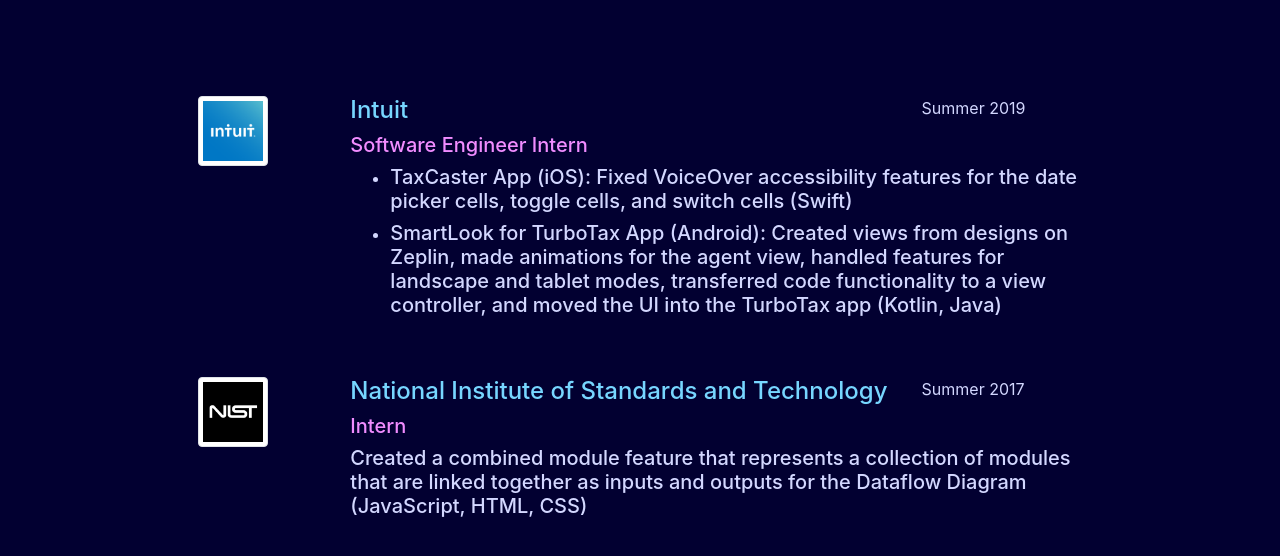
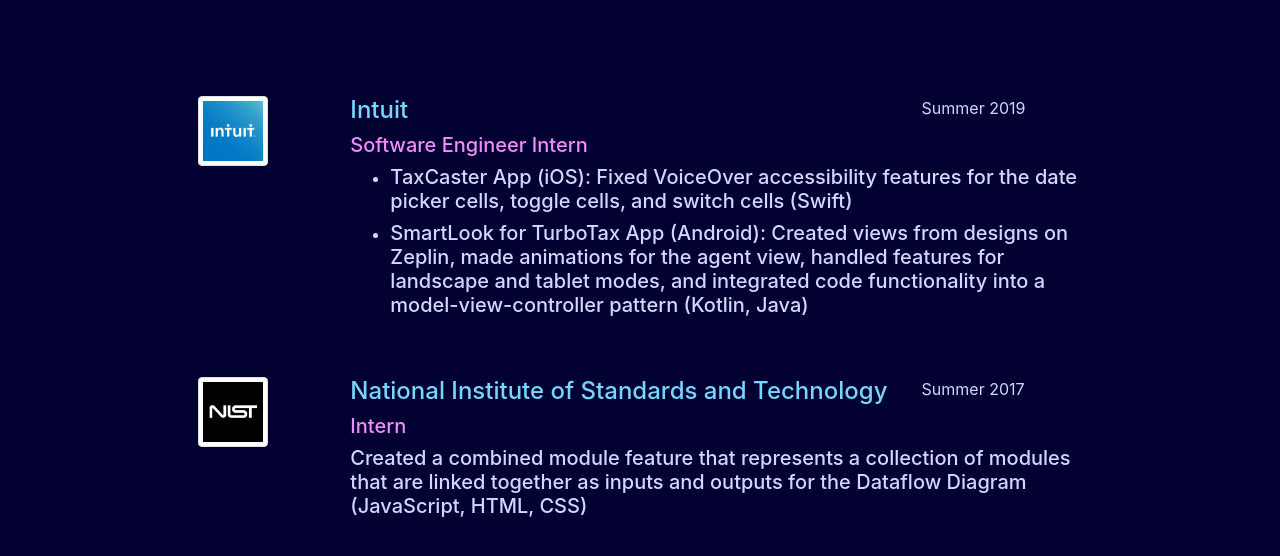
Before and after one commit to sqie/sqie.github.io, a plain HTML site: page experience.html in a window 1280 px wide. Shown: the part 62-618 px from the top of the page. Drawn offline with nearby package versions, Linux system fonts and the light colour scheme.

Commit message:
modified experiences section

```diff
--- a/experience.html
+++ b/experience.html
@@ -60,8 +60,7 @@
           <ul>
             <li><h5>TaxCaster App (iOS): Fixed VoiceOver accessibility features for the date picker cells, toggle cells, and switch cells (Swift)</h5></li>
             <li><h5>SmartLook for TurboTax App (Android): Created views from designs on Zeplin, made animations for the agent view, handled
-            features for landscape and tablet modes, transferred code functionality to a view controller,
-            and moved the UI into the TurboTax app (Kotlin, Java)</h5></li>
+            features for landscape and tablet modes, and integrated code functionality into a model-view-controller pattern  (Kotlin, Java)</h5></li>
           </ul>
         </div>
       </div>
```
